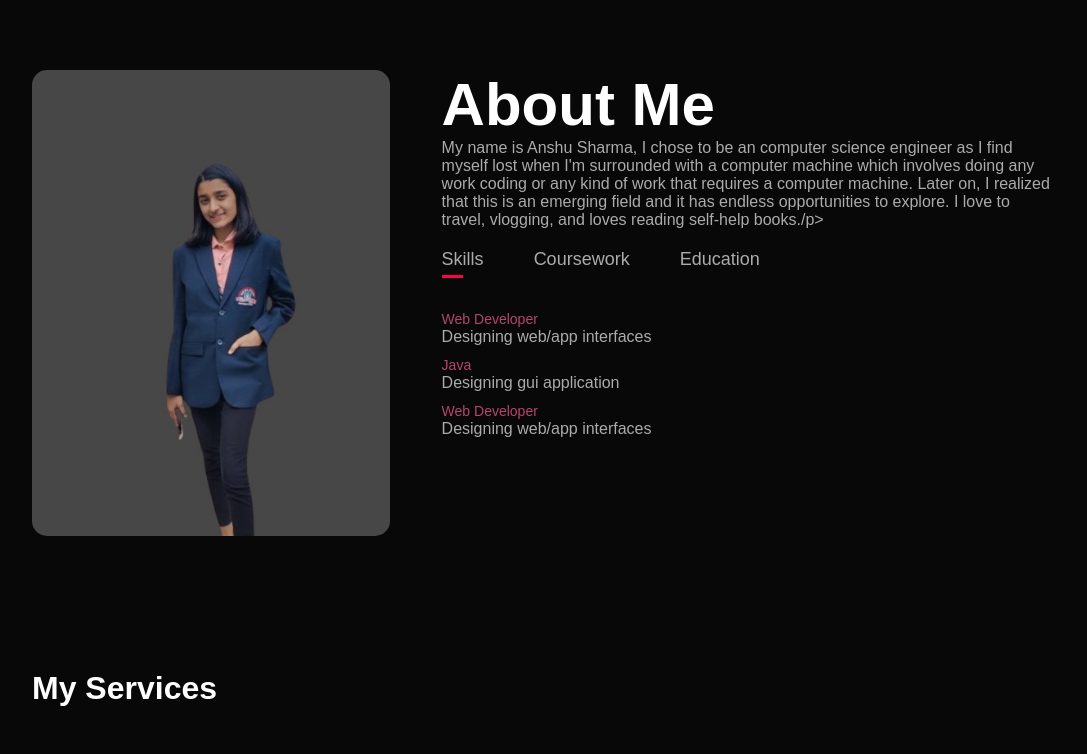
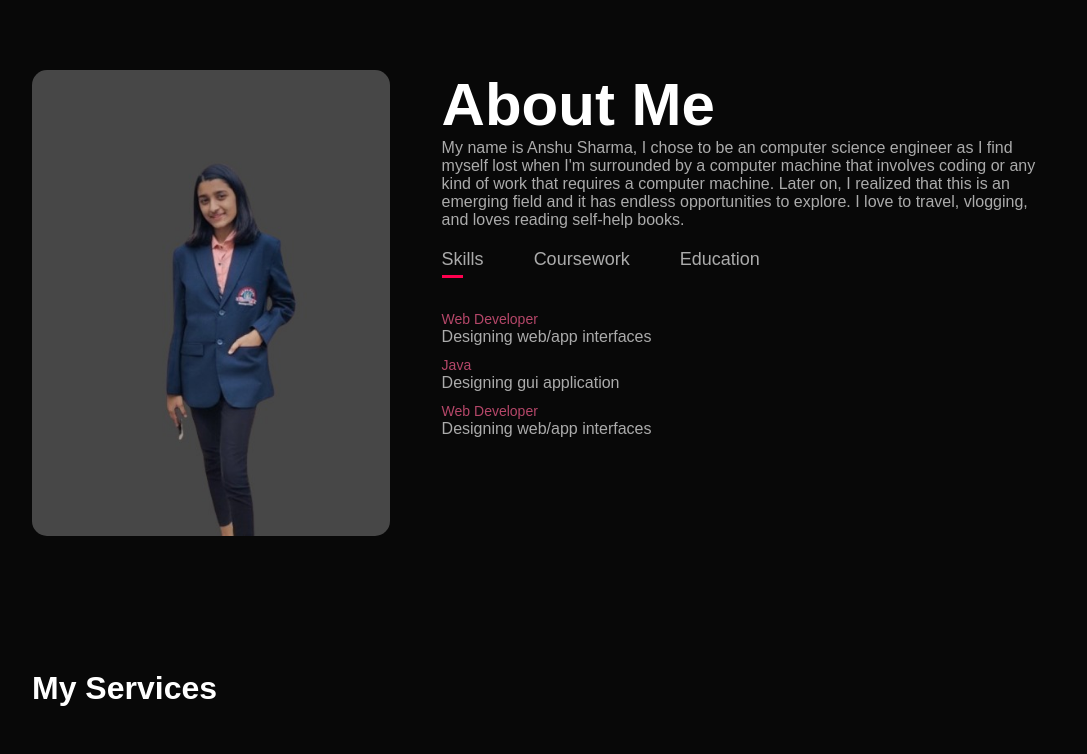
Before and after one commit to iAnshuSharma/My_Resume, a plain HTML site: page index.html in a window 1280 px wide. Shown: the part 820-1574 px from the top of the page, without its empty margins (96-1183 px from the left). Drawn offline with Linux system fonts and the light colour scheme.

Commit message:
editing in the about section

```diff
--- a/index.html
+++ b/index.html
@@ -37,7 +37,7 @@
                 </div>
                 <div class="about-col-2">
                     <h1 class="subtitle">About Me</h1>
-                    <p>My name is Anshu Sharma, I chose to be an computer science engineer as I find myself lost when I'm surrounded with a computer machine which involves doing any work coding or any kind of work that requires a computer machine. Later on, I realized that this is an emerging field and it has endless opportunities to explore. I love to travel, vlogging, and loves reading self-help books./p>
+                    <p>My name is Anshu Sharma, I chose to be an computer science engineer as I find myself lost when I'm surrounded by a computer machine that involves coding or any kind of work that requires a computer machine. Later on, I realized that this is an emerging field and it has endless opportunities to explore. I love to travel, vlogging, and loves reading self-help books. </p>
                     <div class="tab-titles">
                         <p class="tab-links active-link" onclick="opentab('skills')">Skills</p>
                         <p class="tab-links" onclick="opentab('coursework')">Coursework</Em></p>
```
